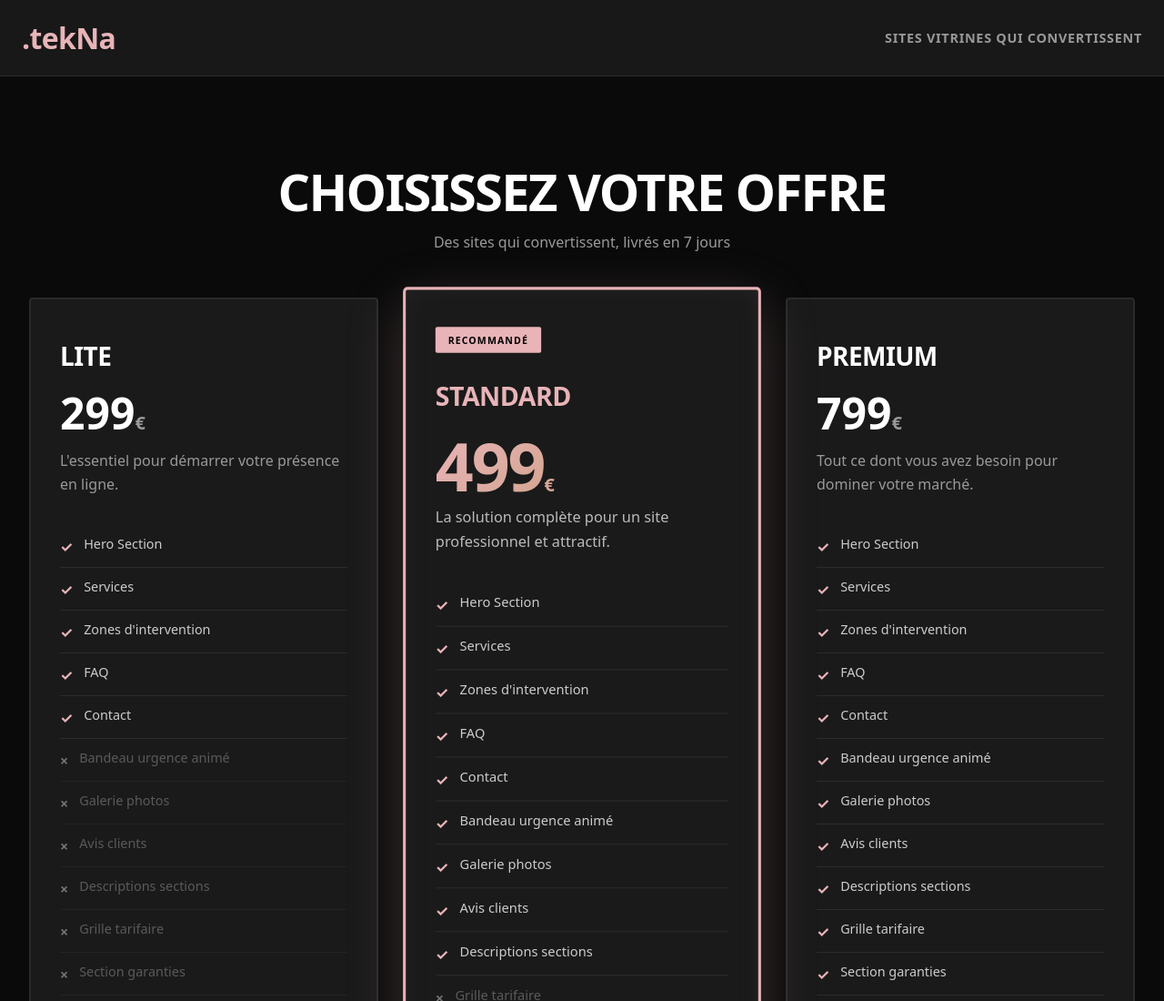
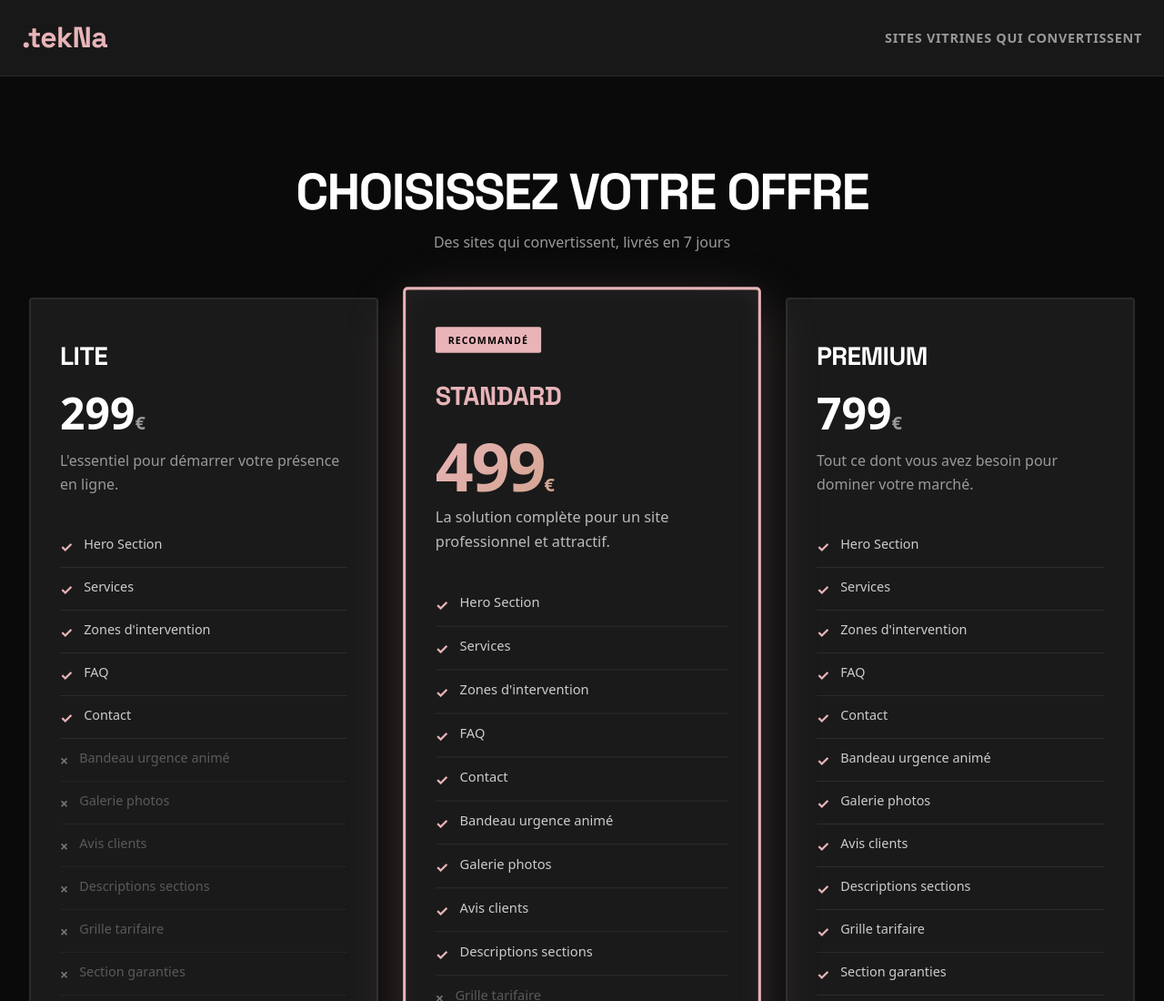
Before and after one commit to saifmiahpro/eleventy-service-starter, an Eleventy site: page src/offres.njk in a window 1280 px wide. Shown: the top 1100 px of the page at 91% size. Built offline with nearby package versions, Linux system fonts and the light colour scheme; Eleventy itself is replaced by a stand-in of ours; files that its build step writes are made by us from their sources.

Commit message:
🎨 font: Space Grotesk pour branding moderne
✨ Font moderne et impactante:
- Google Font 'Space Grotesk' (similaire à ton logo)
- Appliquée au brand .tekNa (navbar)
- Appliquée aux titres (h1, offer-title)
- Font-weight 700-900 pour impact
- Letter-spacing négatif pour modernité

📊 Cohérence visuelle:
- .tekNa rose gold avec cette font
- Titres uppercase avec Space Grotesk
- Style tech/startup moderne
- Correspond à l'image de ton branding

✅ Plus moderne et reconnaissable
✅ Cohérent avec identité .tekNa

```diff
--- a/src/offres.njk
+++ b/src/offres.njk
@@ -3,6 +3,10 @@
 title: Choisissez votre offre
 permalink: /offres/
 ---
+
+<link rel="preconnect" href="https://fonts.googleapis.com">
+<link rel="preconnect" href="https://fonts.gstatic.com" crossorigin>
+<link href="https://fonts.googleapis.com/css2?family=Space+Grotesk:wght@700;900&display=swap" rel="stylesheet">
 
 <style>
   body {
@@ -37,6 +41,7 @@
 
   .navbar-brand {
     color: #E8B4B8;
+    font-family: 'Space Grotesk', -apple-system, BlinkMacSystemFont, sans-serif;
     font-size: 1.5rem;
     font-weight: 900;
     letter-spacing: -0.02em;
@@ -57,8 +62,9 @@
   }
 
   .hero-offers h1 {
+    font-family: 'Space Grotesk', -apple-system, BlinkMacSystemFont, sans-serif;
     font-size: 2rem;
-    font-weight: 800;
+    font-weight: 700;
     margin-bottom: 0.75rem;
     line-height: 1.1;
     letter-spacing: -0.03em;
@@ -132,8 +138,9 @@
   }
 
   .offer-title {
+    font-family: 'Space Grotesk', -apple-system, BlinkMacSystemFont, sans-serif;
     font-size: 1.75rem;
-    font-weight: 800;
+    font-weight: 700;
     margin-bottom: 1rem;
     color: #FFFFFF;
     text-transform: uppercase;
```
